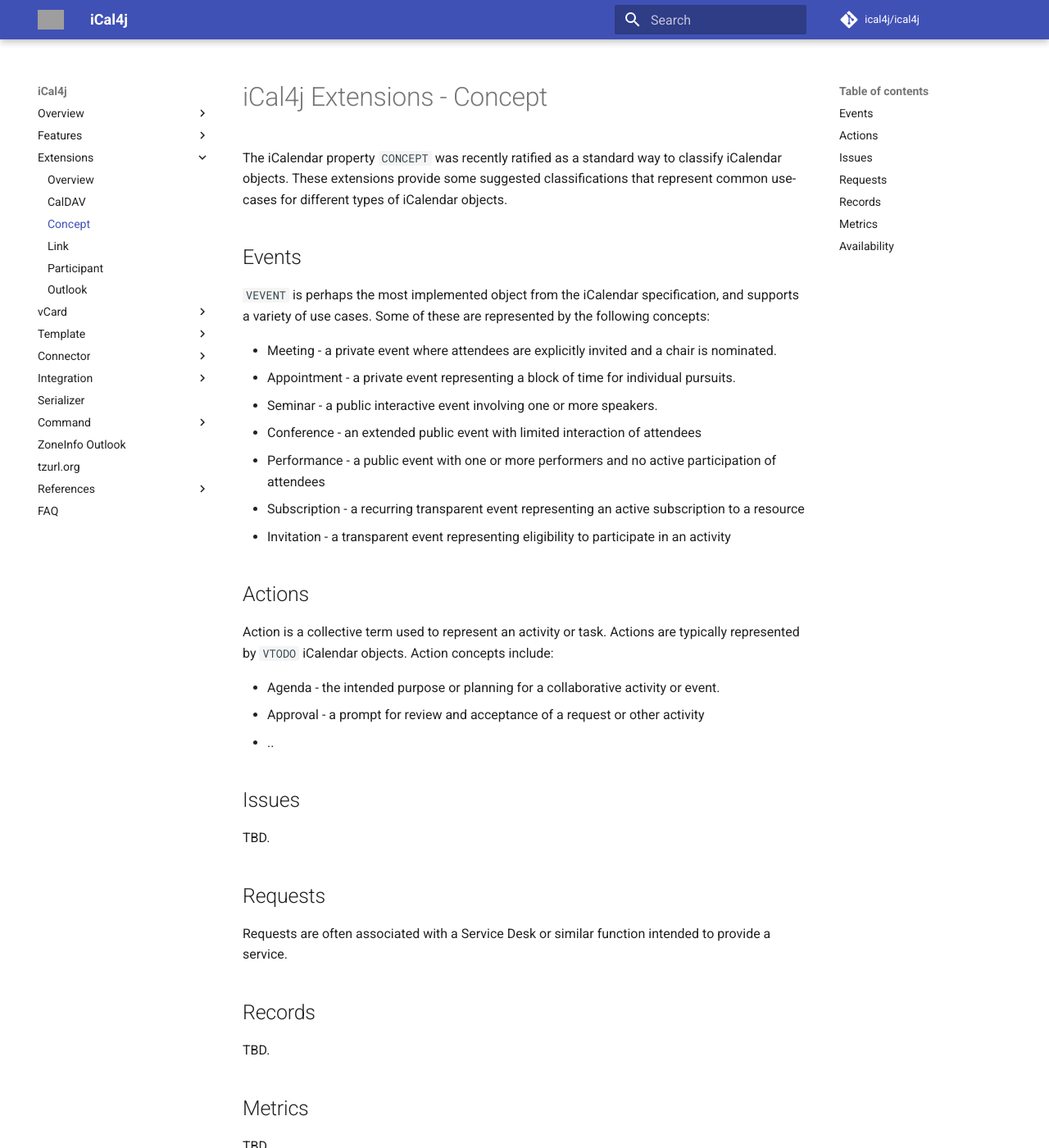
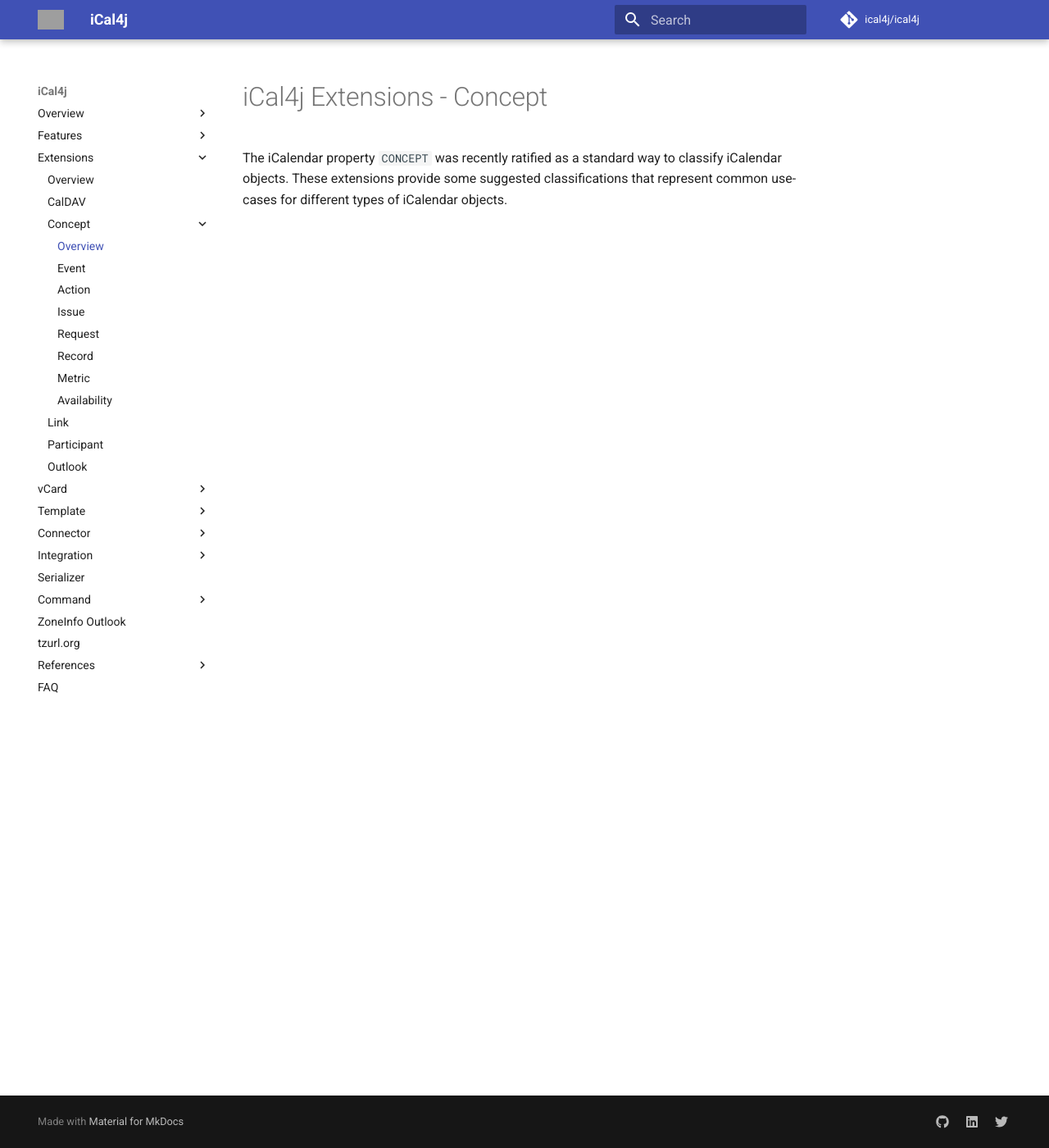
Before and after one commit to ical4j/ical4j-user-guide, an MkDocs documentation site: the page built from docs/extensions/concept/index.md, in a window 1280 px wide and 1400 px high. Shown: the whole window at 82% size. Built offline with MkDocs 1.6.1 and Material for MkDocs 9.7.7, drawn with Linux system fonts in a browser that asks for light colours; comment, search, counter and statistics services are not loaded; grey boxes are pictures that could not be loaded.

Commit message:
Refactored concept types

```diff
--- a/docs/extensions/concept.md
+++ /dev/null
@@ -1,46 +0,0 @@
-# iCal4j Extensions - Concept
-
-The iCalendar property `CONCEPT` was recently ratified as a standard way to classify iCalendar objects. These extensions
-provide some suggested classifications that represent common use-cases for different types of iCalendar objects.
-
-## Events
-
-`VEVENT` is perhaps the most implemented object from the iCalendar specification, and supports a variety of use
-cases. Some of these are represented by the following concepts:
-
-* Meeting - a private event where attendees are explicitly invited and a chair is nominated.
-* Appointment - a private event representing a block of time for individual pursuits.
-* Seminar - a public interactive event involving one or more speakers.
-* Conference - an extended public event with limited interaction of attendees
-* Performance - a public event with one or more performers and no active participation of attendees
-* Subscription - a recurring transparent event representing an active subscription to a resource
-* Invitation - a transparent event representing eligibility to participate in an activity
-
-## Actions
-
-Action is a collective term used to represent an activity or task. Actions are typically represented by `VTODO`
-iCalendar objects. Action concepts include:
-
-* Agenda - the intended purpose or planning for a collaborative activity or event.
-* Approval - a prompt for review and acceptance of a request or other activity
-* ..
-
-## Issues
-
-TBD.
-
-## Requests
-
-Requests are often associated with a Service Desk or similar function intended to provide a service.
-
-## Records
-
-TBD.
-
-## Metrics
-
-TBD.
-
-## Availability
-
-TBD.
--- a/mkdocs.yml
+++ b/mkdocs.yml
@@ -57,7 +57,15 @@
   - Extensions:
       - Overview: extensions/index.md
       - CalDAV: extensions/caldav.md
-      - Concept: extensions/concept.md
+      - Concept:
+        - Overview: extensions/concept/index.md
+        - Event: extensions/concept/event.md
+        - Action: extensions/concept/action.md
+        - Issue: extensions/concept/issue.md
+        - Request: extensions/concept/request.md
+        - Record: extensions/concept/record.md
+        - Metric: extensions/concept/metric.md
+        - Availability: extensions/concept/availability.md
       - Link: extensions/link.md
       - Participant: extensions/participant.md
       - Outlook: extensions/outlook.md
```
Also changed, not shown: docs/extensions/concept/action.md (added, +8 -0 lines), docs/extensions/concept/availability.md (added, +1 -0 lines), docs/extensions/concept/event.md (added, +32 -0 lines), docs/extensions/concept/index.md (added, +4 -0 lines), docs/extensions/concept/issue.md (added, +1 -0 lines), docs/extensions/concept/metric.md (added, +1 -0 lines), docs/extensions/concept/record.md (added, +1 -0 lines), docs/extensions/concept/request.md (added, +3 -0 lines).
